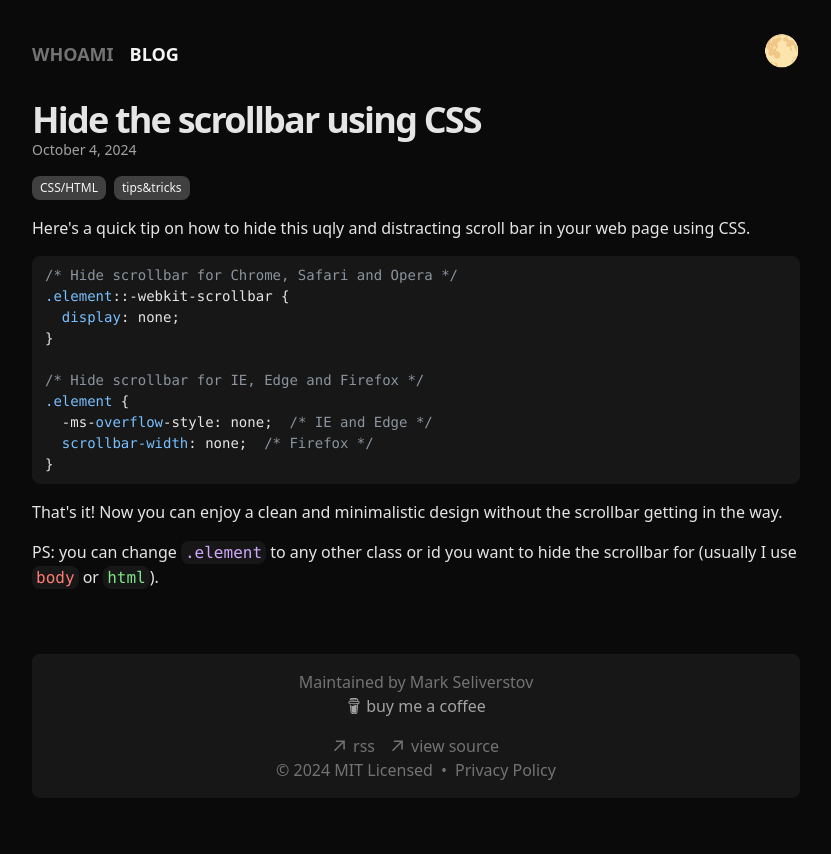
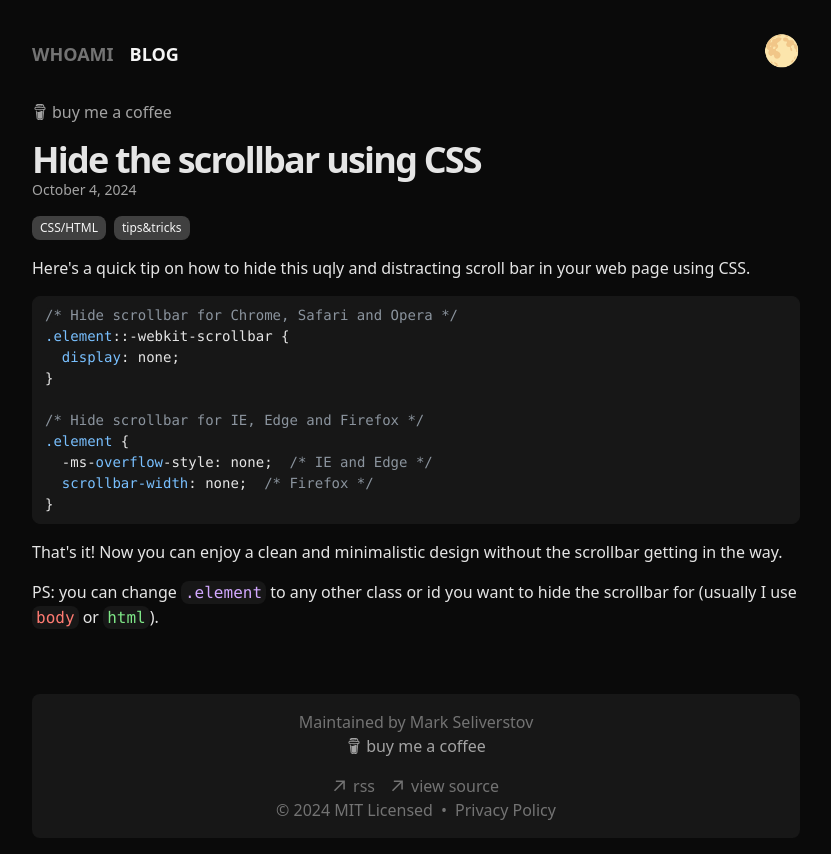
Before and after one commit to MarkSeliverstov/blog, a Next.js app: page /blog/hide-scrollbar-using-css in a window 1280 px wide. Shown: the whole page, without its empty margins (224-1055 px from the left). Before the commit the page ends 814 px from the top, so only its background shows below. Built offline with nearby package versions, Linux system fonts and the light colour scheme.

Commit message:
chore: update buy me a coffee

```diff
--- a/app/blog/[slug]/page.tsx
+++ b/app/blog/[slug]/page.tsx
@@ -5,6 +5,7 @@ import { baseUrl } from "@/app/sitemap";
 import { notFound } from "next/navigation";
 import { Tags } from "@/app/components/tags";
 import { Metadata } from "next";
+import { BuyMeCoffee } from "@/app/components/buyMeCoffee";
 
 /* used to generate metadata for dynamic pages */
 export function generateMetadata({
@@ -137,6 +138,7 @@ export default function Blog({
         }}
       />
       <BlogImageHeader imagePath={post.metadata.image} />
+      <BuyMeCoffee />
       <BlogTitle post={post} />
       <Tags names={post.metadata.tags} />
       <article className="prose">
--- a/app/blog/page.tsx
+++ b/app/blog/page.tsx
@@ -1,15 +1,17 @@
 import { BlogPosts } from "@/app/components/blogPost";
 import type { Metadata } from "next";
+import { BuyMeCoffee } from "@/app/components/buyMeCoffee";
 
 export const metadata: Metadata = { title: "Blog" };
 
 export default function Page(): Readonly<React.ReactNode> {
   return (
     <section className="h-screen">
-      <p className="text-neutral-900 dark:text-neutral-100 text-lg mb-8">
+      <p className="text-neutral-900 dark:text-neutral-100 text-lg mb-4">
         I believe that writing is a great way to learn and share knowledge, so I
         write about software, technology, and other things that interest me.
       </p>
+      <BuyMeCoffee />
       <BlogPosts />
     </section>
   );
--- /dev/null
+++ b/app/components/buyMeCoffee.tsx
@@ -0,0 +1,17 @@
+import { SiBuymeacoffee } from "react-icons/si";
+
+export function BuyMeCoffee(): Readonly<React.ReactNode> {
+  return (
+    <div className="flex flex-row">
+      <a
+        className="flex h-fit items-center hover:text-blue-500 mb-4 text-neutral-600 dark:text-neutral-400 dark:hover:text-blue-500"
+        rel="noopener noreferrer"
+        target="_blank"
+        href="https://buymeacoffee.com/mark.seliverstov"
+      >
+        <SiBuymeacoffee />
+        <p className="ml-1">buy me a coffee</p>
+      </a>
+    </div>
+  );
+}
--- a/app/components/footer.tsx
+++ b/app/components/footer.tsx
@@ -1,5 +1,5 @@
 import { sourceCodeUrl } from "@/app/sitemap";
-import { SiBuymeacoffee } from "react-icons/si";
+import { BuyMeCoffee } from "@/app/components/buyMeCoffee";
 
 function ArrowIcon() {
   return (
@@ -23,15 +23,7 @@ export default function Footer() {
     <footer className="mt-16 mb-4 p-4 rounded-lg flex flex-col items-center bg-neutral-100 dark:bg-neutral-900 text-neutral-500">
       <p className="font-sm">Maintained by Mark Seliverstov</p>
 
-      <a
-        className="flex items-center hover:text-blue-500 mb-4 text-neutral-600 dark:text-neutral-400 dark:hover:text-blue-500"
-        rel="noopener noreferrer"
-        target="_blank"
-        href="https://buymeacoffee.com/mark.seliverstov"
-      >
-        <SiBuymeacoffee />
-        <p className="ml-1">buy me a coffee</p>
-      </a>
+      <BuyMeCoffee />
 
       <ul className="font-sm flex text-neutral-500 flex-row space-x-4">
         <li>
```
